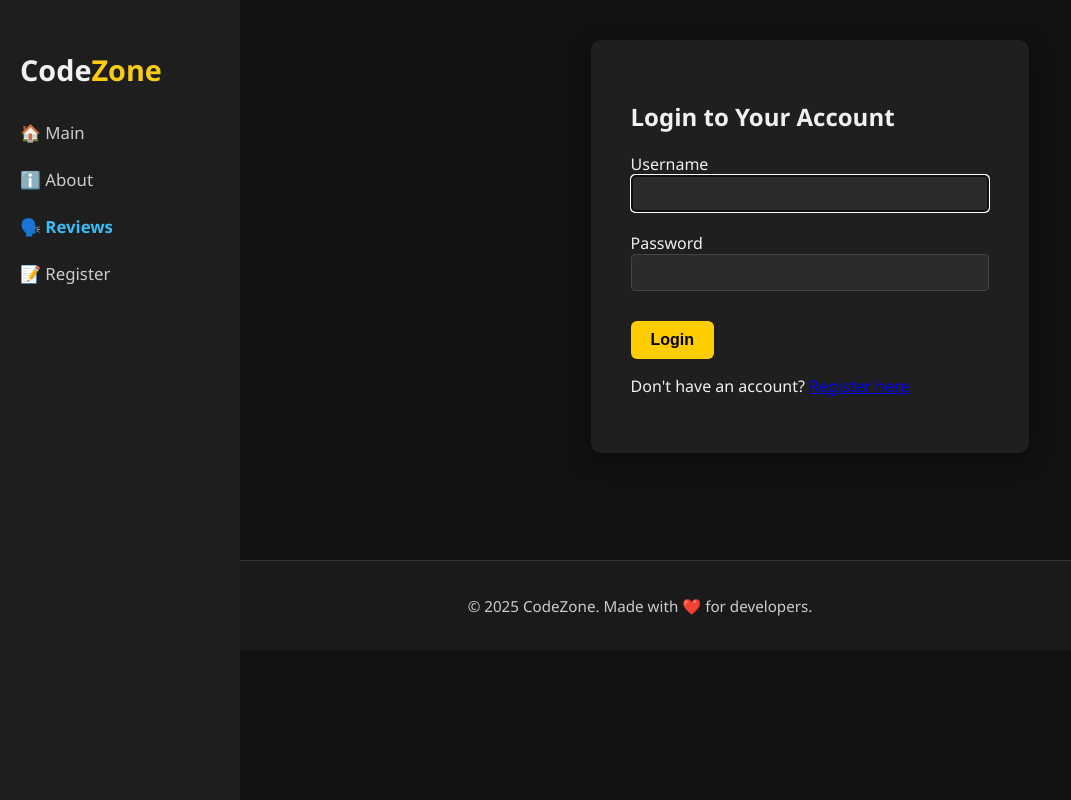
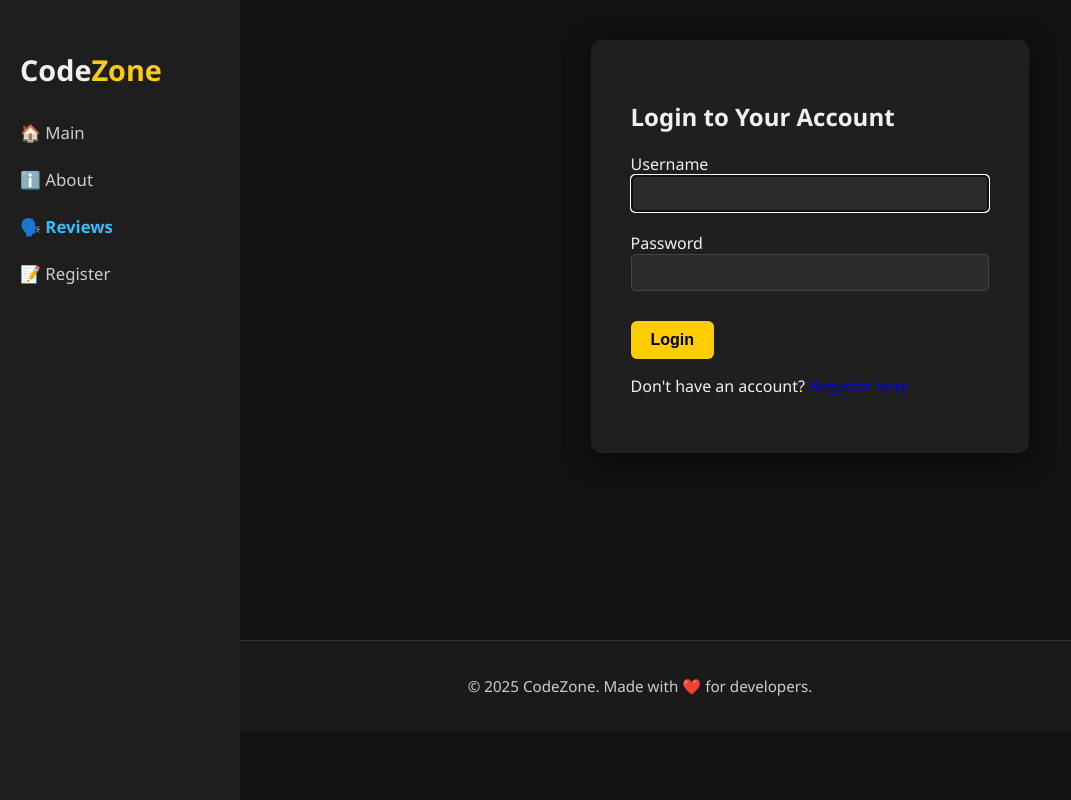
Before and after one commit to djavaaa777/articles_catalog, a Django app: page /login/ in a window 1280 px wide. Shown: the whole page, without its empty margins (0-1071 px from the left). Run offline with Django 5.2, Linux system fonts and the light colour scheme.

Commit message:
changed css

```diff
--- a/main/static/main/css/main.css
+++ b/main/static/main/css/main.css
@@ -447,7 +447,7 @@ html, body {
 }
 
 .page-wrapper {
-  min-height: 60vh;
+  min-height: 70vh;
   display: flex;
   flex-direction: column;
 }
```
